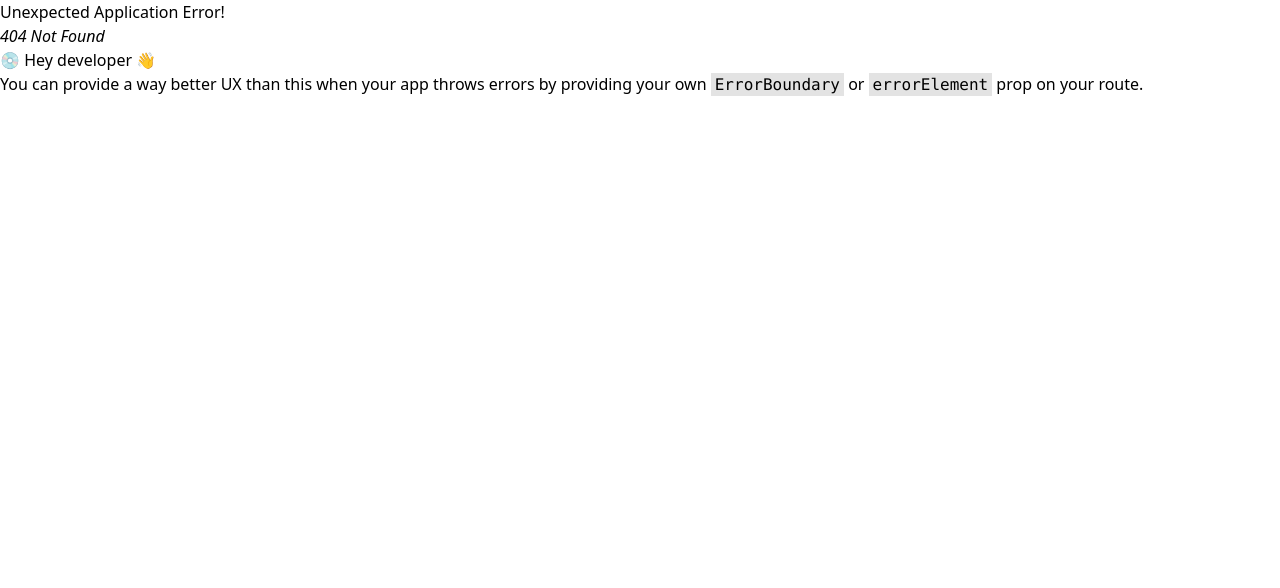
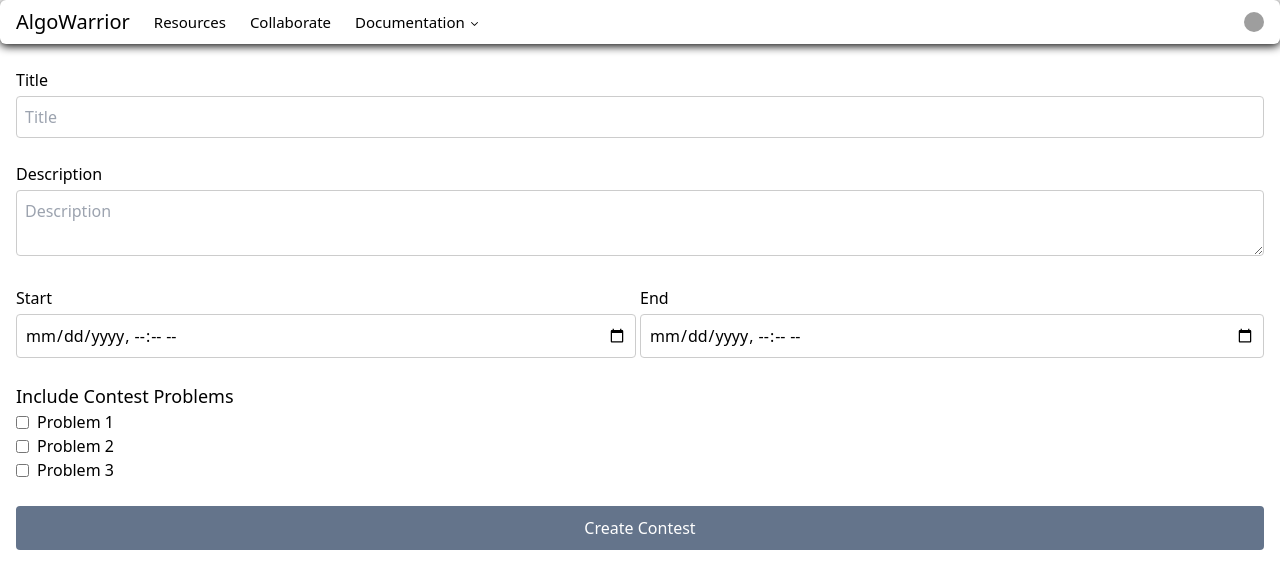
Before and after one commit to hagi0929/algo-warriors-client, a React (Vite) app: page /add-contest in a window 1280 px wide. Before the commit this address had no page. Shown: the top 588 px of the page. Built offline with nearby package versions, Linux system fonts and the light colour scheme; grey boxes are pictures that could not be loaded.

Commit message:
basic contests

```diff
--- a/src/components/ContestCard.tsx
+++ b/src/components/ContestCard.tsx
@@ -1,47 +1,48 @@
-import { Badge } from "./ui/badge"
+import { Badge } from "./ui/badge";
 import {
   Card,
   CardContent,
   CardDescription,
   CardHeader,
   CardTitle,
-} from "./ui/card"
+} from "./ui/card";
 import {
   Table,
   TableBody,
   TableCell,
-  TableHead,
   TableHeader,
   TableRow,
-} from "./ui/table"
+} from "./ui/table";
 import {
   Pagination,
   PaginationContent,
-  PaginationEllipsis,
   PaginationItem,
   PaginationLink,
   PaginationNext,
   PaginationPrevious,
-} from "./ui/pagination"
-import {
-    Alert,
-    AlertDescription,
-    AlertTitle,
-} from "./ui/alert"
-import { Terminal } from "lucide-react"
-import { Link } from 'react-router-dom';
-import { Contest } from "../models/Contest"
-import { useEffect, useState } from "react"
-import { fetchContests } from "../api/contestApi"
-import { Button } from "./ui/button"
+} from "./ui/pagination";
+import { Alert, AlertDescription, AlertTitle } from "./ui/alert";
+import { Terminal } from "lucide-react";
+import { Link } from "react-router-dom";
+import { Contest } from "../models/Contest";
+import { useEffect, useState } from "react";
+import { fetchContests } from "../api/contestApi";
+import { Button } from "./ui/button";
+import { useNavigate } from 'react-router-dom';
 
 const ContestCard: React.FC = () => {
+  const [personalContests, setPersonalContests] = useState<Contest[]>([]);
   const [contests, setContests] = useState<Contest[]>([]);
+  const [currentPage, setCurrentPage] = useState<number>(1);
+  const contestsPerPage = 10;
+  const pageCount = Math.ceil(contests.length / contestsPerPage);
+
   useEffect(() => {
     const fetchAndSetContests = async () => {
       try {
         const data = await fetchContests();
         setContests(data);
+        setPersonalContests(data.slice(0, 3));
       } catch (err) {
         console.error("Failed to fetch contests:", err);
       }
@@ -50,29 +51,91 @@ const ContestCard: React.FC = () => {
     fetchAndSetContests();
   }, []);
 
+  const currentContests = contests.slice(
+    (currentPage - 1) * contestsPerPage,
+    currentPage * contestsPerPage
+  );
+
+  const handlePageChange = (pageNumber: number) => {
+    setCurrentPage(pageNumber);
+  };
+
+  const renderPageNumbers = () => {
+    const navigate = useNavigate();
+    const pageNumbers = [];
+    const maxPagesToShow = 3;
+    const startPage = Math.max(currentPage - Math.floor(maxPagesToShow / 2), 1);
+    const endPage = Math.min(startPage + maxPagesToShow - 1, pageCount);
+
+    for (let i = startPage; i <= endPage; i++) {
+      pageNumbers.push(
+        <PaginationItem key={i}>
+          <PaginationLink
+            href="#"
+            onClick={(e) => {
+              e.preventDefault();
+              handlePageChange(i);
+            }}
+            className={i === currentPage ? "active" : ""}
+          >
+            {i}
+          </PaginationLink>
+        </PaginationItem>
+      );
+    }
+
+    return pageNumbers;
+  };
+
   return (
     <>
       <Card className="contest-card">
         <CardHeader className="px-7">
-          <CardTitle>Contests</CardTitle>
-          <CardDescription>Try attempting a contest to better your coding skills!</CardDescription>
+          <CardTitle className="flex">
+            <div className="title w-3/4">Contests</div>
+            <div className="create-contest text-base w-1/4">
+            <Link to={`/add-contest`}>
+              <Button className="bg-slate-300 text-black">
+                Create Contest
+              </Button>
+            </Link>
+            </div>
+          </CardTitle>
+          <CardDescription>
+            Try attempting a contest to better your coding skills!
+          </CardDescription>
         </CardHeader>
         <CardContent>
           <Alert>
             <Terminal className="h-4 w-4" />
-            <AlertTitle>Current Contest Achievements:</AlertTitle>
+            <AlertTitle>Your Contests</AlertTitle>
             <AlertDescription>
-              You have ___ this many wins!
+              <Table>
+                <TableBody>
+                  {personalContests.map((c) => (
+                    <TableRow key={c.id}>
+                      <Link to={`/contest/${c.id}`} className="flex w-full">
+                        <TableCell className="hidden sm:table-cell w-4/5">
+                          <Badge className="text-xs" variant="secondary">
+                            {c.title}
+                          </Badge>
+                        </TableCell>
+                      </Link>
+                    </TableRow>
+                  ))}
+                </TableBody>
+              </Table>
             </AlertDescription>
           </Alert>
           <Table>
             <TableHeader>
               <TableRow className="pt-6 flex space-around text-sm pb-2">
-                Click on a Contest for more information! Or click Register to join!
+                Click on a Contest for more information! Or click Register to
+                join!
               </TableRow>
             </TableHeader>
             <TableBody>
-              {contests.map(c => (
+              {currentContests.map((c) => (
                 <TableRow key={c.id} className="bg-accent hover:bg-hover-accent">
                   <Link to={`/contest/${c.id}`} className="flex w-full">
                     <TableCell className="hidden sm:table-cell w-4/5">
@@ -84,7 +147,7 @@ const ContestCard: React.FC = () => {
                       <Button
                         onClick={(event) => {
                           event.stopPropagation();
-                          console.log('Register button clicked');
+                          console.log("Register button clicked");
                         }}
                         className="bg-slate-500 text-white"
                       >
@@ -96,26 +159,33 @@ const ContestCard: React.FC = () => {
               ))}
             </TableBody>
           </Table>
-        </CardContent>
           <Pagination>
             <PaginationContent>
               <PaginationItem>
-              <PaginationPrevious href="#" />
+                <PaginationPrevious
+                  href="#"
+                  onClick={(e) => {
+                    e.preventDefault();
+                    if (currentPage > 1) handlePageChange(currentPage - 1);
+                  }}
+                />
               </PaginationItem>
+              {renderPageNumbers()}
               <PaginationItem>
-              <PaginationLink href="#">1</PaginationLink>
-            </PaginationItem>
-            <PaginationItem>
-              <PaginationEllipsis />
-            </PaginationItem>
-            <PaginationItem>
-              <PaginationNext href="#" />
+                <PaginationNext
+                  href="#"
+                  onClick={(e) => {
+                    e.preventDefault();
+                    if (currentPage < pageCount) handlePageChange(currentPage + 1);
+                  }}
+                />
               </PaginationItem>
             </PaginationContent>
           </Pagination>
+        </CardContent>
       </Card>
     </>
-    )
-}
+  );
+};
 
 export default ContestCard;
--- /dev/null
+++ b/src/pages/ContestFormPage.tsx
@@ -0,0 +1,115 @@
+import React from 'react';
+import { useForm, Controller } from 'react-hook-form';
+import { useNavigate } from 'react-router-dom';
+import Navbar from '../components/Navbar';
+
+interface ContestFormInputs {
+  title: string;
+  description: string;
+  startTime: string;
+  endTime: string;
+  problems: string[]; // Assume problems are represented as an array of strings
+}
+
+const problemsList = [
+  "Problem 1",
+  "Problem 2",
+  "Problem 3",
+  // Add more problems here
+];
+
+const ContestFormPage: React.FC = () => {
+  const { control, handleSubmit, formState: { errors } } = useForm<ContestFormInputs>();
+  const navigate = useNavigate();
+
+  const onSubmit = (data: ContestFormInputs) => {
+    console.log(data);
+    navigate('/home');
+  };
+
+  return (
+    <>
+    <Navbar/>
+    <div className="font-sm h-screen w-screen pt-6">
+        <form onSubmit={handleSubmit(onSubmit)} className="space-y-6 w-full px-4">
+          <div className="w-full">
+            <label htmlFor="title">Title</label>
+            <Controller
+              name="title"
+              control={control}
+              defaultValue=""
+              rules={{ required: 'Title is required' }}
+              render={({ field }) => <input {...field} id="title" placeholder="Title" className="input w-full" />}
+            />
+            {errors.title && <p className="error-message text-red-500">{errors.title.message}</p>}
+          </div>
+
+          <div className="w-full">
+            <label htmlFor="description">Description</label>
+            <Controller
+              name="description"
+              control={control}
+              defaultValue=""
+              rules={{ required: 'Description is required' }}
+              render={({ field }) => <textarea {...field} id="description" placeholder="Description" className="input w-full" />}
+            />
+            {errors.description && <p className="error-message text-red-500">{errors.description.message}</p>}
+          </div>
+
+        <div className="dates flex">
+          <div className="w-1/2 pr-1">
+            <label htmlFor="startTime">Start</label>
+            <Controller
+              name="startTime"
+              control={control}
+              defaultValue=""
+              rules={{ required: 'Start Time is required' }}
+              render={({ field }) => <input {...field} type="datetime-local" id="startTime" className="input w-full" />}
+            />
+            {errors.startTime && <p className="error-message text-red-500">{errors.startTime.message}</p>}
+          </div>
+
+          <div className="w-1/2">
+            <label htmlFor="endTime">End</label>
+            <Controller
+              name="endTime"
+              control={control}
+              defaultValue=""
+              rules={{ required: 'End Time is required' }}
+              render={({ field }) => <input {...field} type="datetime-local" id="endTime" className="input w-full" />}
+            />
+            {errors.endTime && <p className="error-message text-red-500">{errors.endTime.message}</p>}
+          </div>
+        </div>
+
+          <div className="w-full">
+            <label className='text-lg pb-5'> Include Contest Problems</label>
+            {problemsList.map((problem) => (
+              <div key={problem} className="flex items-center">
+                <Controller
+                  name="problems"
+                  control={control}
+                  defaultValue={[]}
+                  rules={{ required: 'At least one problem must be selected' }}
+                  render={({ field }) => (
+                    <input
+                      type="checkbox"
+                      {...field}
+                      className="mr-2"
+                    />
+                  )}
+                />
+                {problem}
+              </div>
+            ))}
+            {errors.problems && <p className="error-message text-red-500">{errors.problems.message}</p>}
+          </div>
+
+          <button type="submit" className="button w-full bg-slate-500 text-white py-2 rounded-md">Create Contest</button>
+        </form>
+    </div>
+    </>
+  );
+};
+
+export default ContestFormPage;
--- a/src/routes/Routes.tsx
+++ b/src/routes/Routes.tsx
@@ -6,6 +6,7 @@ import ContestPage from "../pages/ContestPage";
 import DiscussionPage from "../pages/DiscussionPage";
 import LoginPage from "../pages/LoginPage"
 import ResourcesPage from "../pages/ResourcesPage";
+import ContestFormPage from "../pages/ContestFormPage";
 
 export const router = createBrowserRouter ([
     {
@@ -17,7 +18,8 @@ export const router = createBrowserRouter ([
             {path: "problem/:problem_id", element: <ProblemPage/>},
             {path: "contest/:contest_id", element: <ContestPage/>},
             {path: "discussion/:discussionId", element: <DiscussionPage/>},
-            {path: "resources", element: <ResourcesPage/>}
+            {path: "resources", element: <ResourcesPage/>},
+            {path: "add-contest", element: <ContestFormPage/>}
         ]
     }
 ])
```
Lines whose indentation alone changed are shown as unchanged.
